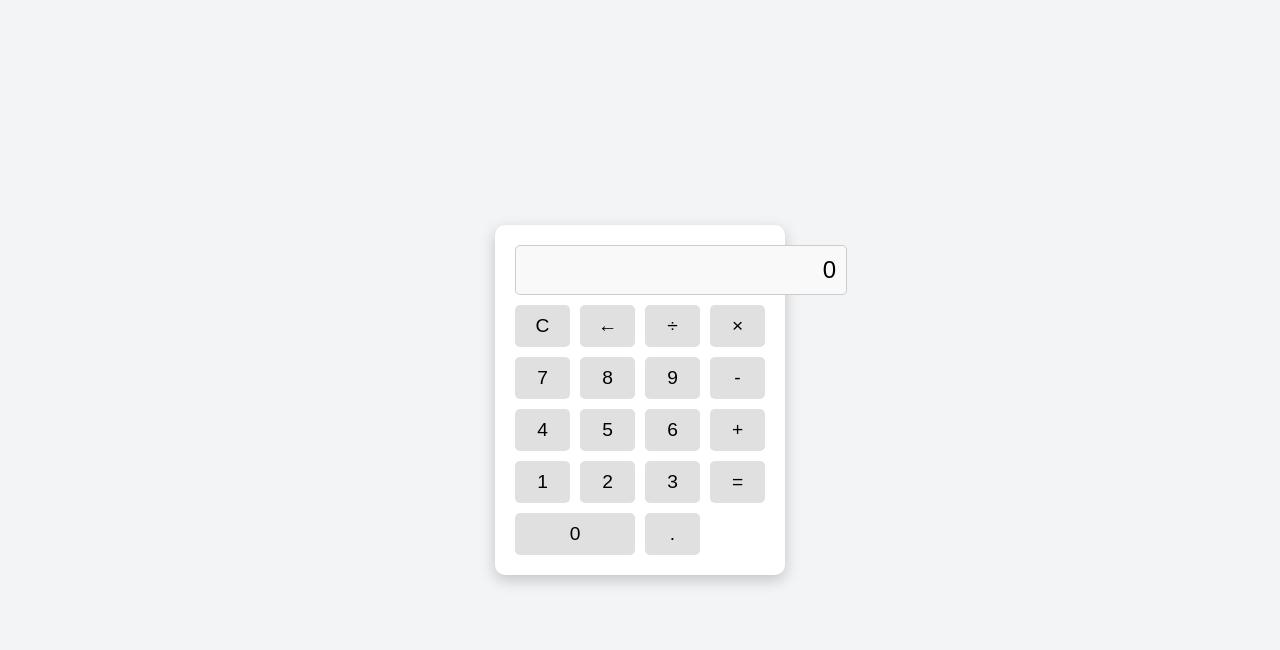
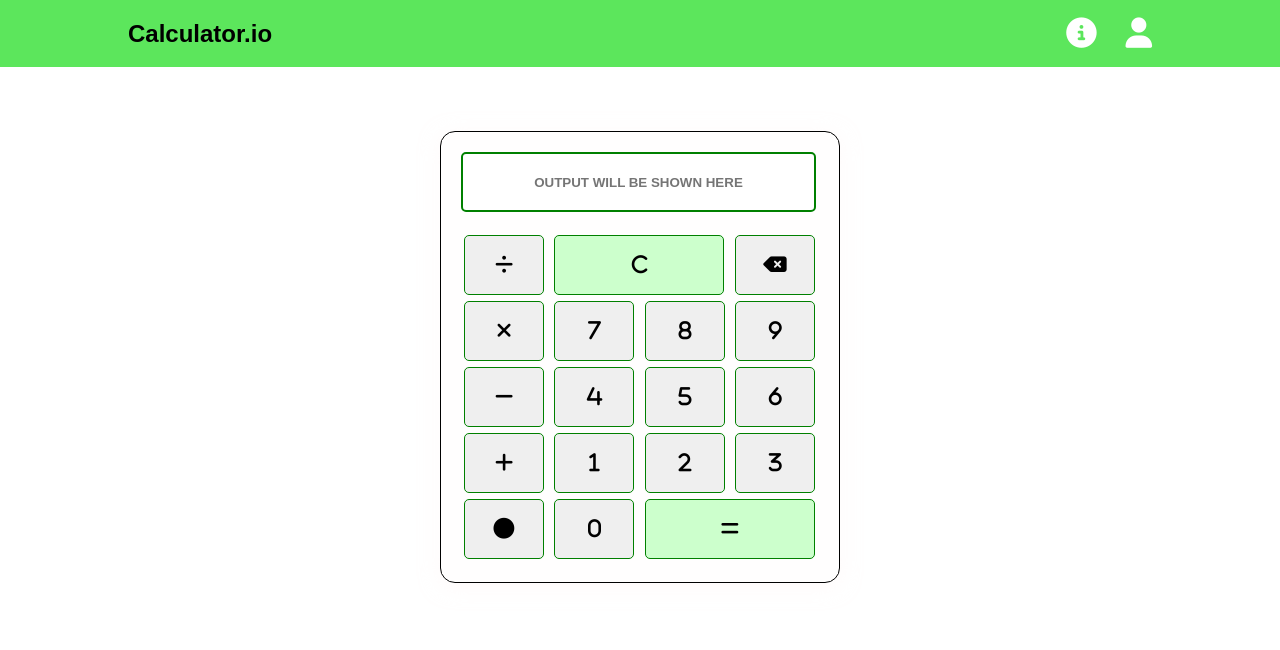
Before and after one commit to its-maneeshk/myPlayGround, a plain HTML site: page Calculator/index.html in a window 1280 px wide. Drawn offline with Linux system fonts and the light colour scheme.

Commit message:
Learing Javascript by creating calculator app

```diff
--- a/Calculator/index.html
+++ b/Calculator/index.html
@@ -4,94 +4,60 @@
 <head>
     <meta charset="UTF-8">
     <meta name="viewport" content="width=device-width, initial-scale=1.0">
-    <title>Simple Calculator</title>
-    <style>
-        body {
-            font-family: Arial, sans-serif;
-            display: flex;
-            justify-content: center;
-            align-items: center;
-            min-height: 100vh;
-            background: #f3f4f6;
-            margin: 0;
-        }
-
-        .calculator {
-            background: white;
-            padding: 20px;
-            border-radius: 10px;
-            box-shadow: 0px 5px 15px rgba(0, 0, 0, 0.2);
-            width: 250px;
-            text-align: center;
-        }
-
-        .display {
-            font-size: 1.5rem;
-            margin-bottom: 10px;
-            text-align: right;
-            padding: 10px;
-            border: 1px solid #ccc;
-            border-radius: 5px;
-            background: #f9f9f9;
-        }
-
-        .buttons {
-            display: grid;
-            grid-template-columns: repeat(4, 1fr);
-            gap: 10px;
-        }
-
-        button {
-            padding: 10px;
-            font-size: 1.2rem;
-            border: none;
-            border-radius: 5px;
-            background: #e0e0e0;
-            cursor: pointer;
-        }
-
-        button:hover {
-            background: #d0d0d0;
-        }
-
-        .span-two {
-            grid-column: span 2;
-        }
-    </style>
+    <script src="https://kit.fontawesome.com/415161d9d1.js" crossorigin="anonymous"></script>
+    <link rel="stylesheet" href="style.css">
+    <title>Calculator</title>
 </head>
 
 <body>
-    <div class="calculator">
-        <!-- Display -->
-        <input type="text" id="display" class="display" readonly value="0">
+    <header>
+        <nav>
+            <h1 class="logo-text">Calculator.io</h1>
+            <div class="nav-left">
+                <a href="#" class="trn-scl"><i class="fa-solid fa-circle-info"></i></a>
+                <a href="#"><i class="fa-solid fa-user"></i></a>
+            </div>
+        </nav>
+    </header>
 
-        <!-- Buttons -->
-        <div class="buttons">
-            <button onclick="clearDisplay()">C</button>
-            <button onclick="deleteLast()">←</button>
-            <button onclick="appendOperator('/')">÷</button>
-            <button onclick="appendOperator('*')">×</button>
+    <section>
+        <div class="card">
+            <div class="insideCalc">
+                <input type="text" id="displayAnswer" readonly placeholder="OUTPUT WILL BE SHOWN HERE">
 
-            <button onclick="appendNumber(7)">7</button>
-            <button onclick="appendNumber(8)">8</button>
-            <button onclick="appendNumber(9)">9</button>
-            <button onclick="appendOperator('-')">-</button>
-
-            <button onclick="appendNumber(4)">4</button>
-            <button onclick="appendNumber(5)">5</button>
-            <button onclick="appendNumber(6)">6</button>
-            <button onclick="appendOperator('+')">+</button>
-
-            <button onclick="appendNumber(1)">1</button>
-            <button onclick="appendNumber(2)">2</button>
-            <button onclick="appendNumber(3)">3</button>
-            <button onclick="calculate()">=</button>
-
-            <button onclick="appendNumber(0)" class="span-two">0</button>
-            <button onclick="appendNumber('.')">.</button>
+                <div class="buttons-collection">
+                    <div class="first-row">
+                        <button onclick="appendOperator('/')"><i class="fa-solid fa-divide"></i></button>
+                        <button style="width: 170px; background-color: #ccffcc;" onclick="clearScreen()"><i class="fa-solid fa-c"></i></button>
+                        <button onclick="backSpace()"><i class="fa-solid fa-delete-left"></i></button>
+                    </div>
+                    <div class="second-row">
+                        <button onclick="appendOperator('*')"><i class="fa-solid fa-xmark"></i></button>
+                        <button onclick="appendNumber(7)"><i class="fa-solid fa-7"></i></button>
+                        <button onclick="appendNumber(8)"><i class="fa-solid fa-8"></i></button>
+                        <button onclick="appendNumber(9)"><i class="fa-solid fa-9"></i></button>
+                    </div>
+                    <div class="third-row">
+                        <button onclick="appendOperator('-')"><i class="fa-solid fa-minus"></i></button>
+                        <button onclick="appendNumber(4)"><i class="fa-solid fa-4"></i></button>
+                        <button onclick="appendNumber(5)"><i class="fa-solid fa-5"></i></button>
+                        <button onclick="appendNumber(6)"><i class="fa-solid fa-6"></i></button>
+                    </div>
+                    <div class="fourth-row">
+                        <button onclick="appendOperator('+')"><i class="fa-solid fa-plus"></i></button>
+                        <button onclick="appendNumber(1)"><i class="fa-solid fa-1"></i></button>
+                        <button onclick="appendNumber(2)"><i class="fa-solid fa-2"></i></button>
+                        <button onclick="appendNumber(3)"><i class="fa-solid fa-3"></i></button>
+                    </div>
+                    <div class="fifth-row">
+                        <button onclick="appendDecimal()"><i class="fa-solid fa-circle"></i></button>
+                        <button onclick="appendNumber(0)"><i class="fa-solid fa-0"></i></button>
+                        <button style="width: 170px; background-color: #ccffcc;" onclick="calculateResult()"><i class="fa-solid fa-equals"></i></button>
+                    </div>
+                </div>
+            </div>
         </div>
-    </div>
-    <script src="script.js"></script>
+    </section>
 </body>
 
 </html>
--- a/Calculator/script.js
+++ b/Calculator/script.js
@@ -1,39 +1,15 @@
-let displayValue = '0';
+let initialValue = '';
 
 function appendNumber(number) {
-    if (displayValue === '0') {
-        displayValue = number.toString();
+    if(initialValue === '0') {
+        initialValue = number.toSting();
     } else {
-        displayValue += number.toString();
+        initialValue += number.toString();
     }
-    updateDisplay();
+    displayResult();
 }
 
-function appendOperator(operator) {
-    displayValue += operator;
-    updateDisplay();
+
+function displayResult() {
+    document.getElementById('displayAnswer').value = initialValue;
 }
-
-function clearDisplay() {
-    displayValue = '0';
-    updateDisplay();
-}
-
-function deleteLast() {
-    displayValue = displayValue.slice(0, -1) || '0';
-    updateDisplay();
-}
-
-function calculate() {
-    try {
-        displayValue = eval(displayValue); // Evaluate the expression
-        updateDisplay();
-    } catch (e) {
-        displayValue = 'Error';
-        updateDisplay();
-    }
-}
-
-function updateDisplay() {
-    document.getElementById('display').value = displayValue;
-}
--- a/Calculator/style.css
+++ b/Calculator/style.css
@@ -0,0 +1,87 @@
+* {
+    margin: 0;
+    padding: 0;
+    box-sizing: border-box;
+    /* padding-inline: 5rem; */
+}
+
+body {
+    font-family: Arial, Helvetica, sans-serif;
+    /* background: linear-gradient(135, #ccffcc, #5ce65c, #008000); */
+    /* background-color: #ccffcc; */
+    height: 100vh;
+}
+
+nav {
+    background-color: #5ce65c;
+    display: flex;
+    align-items: center;
+    justify-content: space-between;
+    padding: 1rem 8rem;
+}
+
+.nav-left {
+    display: flex;
+    gap: 1.8rem;
+    font-size: 1.9rem;
+    cursor: pointer;
+}
+
+.logo-text {
+    cursor: pointer;
+    transition: 0.3s ease-in-out;
+}
+
+.nav-left a {
+    transition: 0.3s ease-in-out;
+    text-decoration: none;
+    color: white;
+}
+
+a:hover {
+    transform: scale(0.90);
+    color: crimson;
+}
+
+section {
+    display: flex;
+    align-items: center;
+    justify-content: center;
+}
+
+.card {
+    margin-block: 5%;
+    background-color: rgba(255, 246, 246, 0.15);
+    backdrop-filter: blur(10px);
+    box-shadow: 0px 4px 20px rgba(255, 246, 246, 0.5);
+    border: 1px solid black;
+    border-radius: 15px;
+    width: 100%;
+    max-width: 400px;
+    padding: 20px;
+}
+input {
+    text-align: center;
+    font-weight: bolder;
+    height: 60px;
+    width: 355px;
+    border: 2px solid green;
+    border-radius: 5px;
+}
+.buttons-collection {
+    margin-top: 20px;
+}
+button {
+    height: 60px;
+    width: 80px;
+    text-align: center;
+    border: 0.5px solid green;
+    border-radius: 5px;
+    font-size: 1.3rem;
+    cursor: pointer;
+    margin: 3px;
+    transition: 0.3s ease-in-out;
+}
+button:hover {
+    background-color: #5ce65c;
+}
```
Also changed, not shown: CalculatorX/index.html (added, +97 -0 lines), CalculatorX/script.js (added, +39 -0 lines), CalculatorX/style.css (added).
